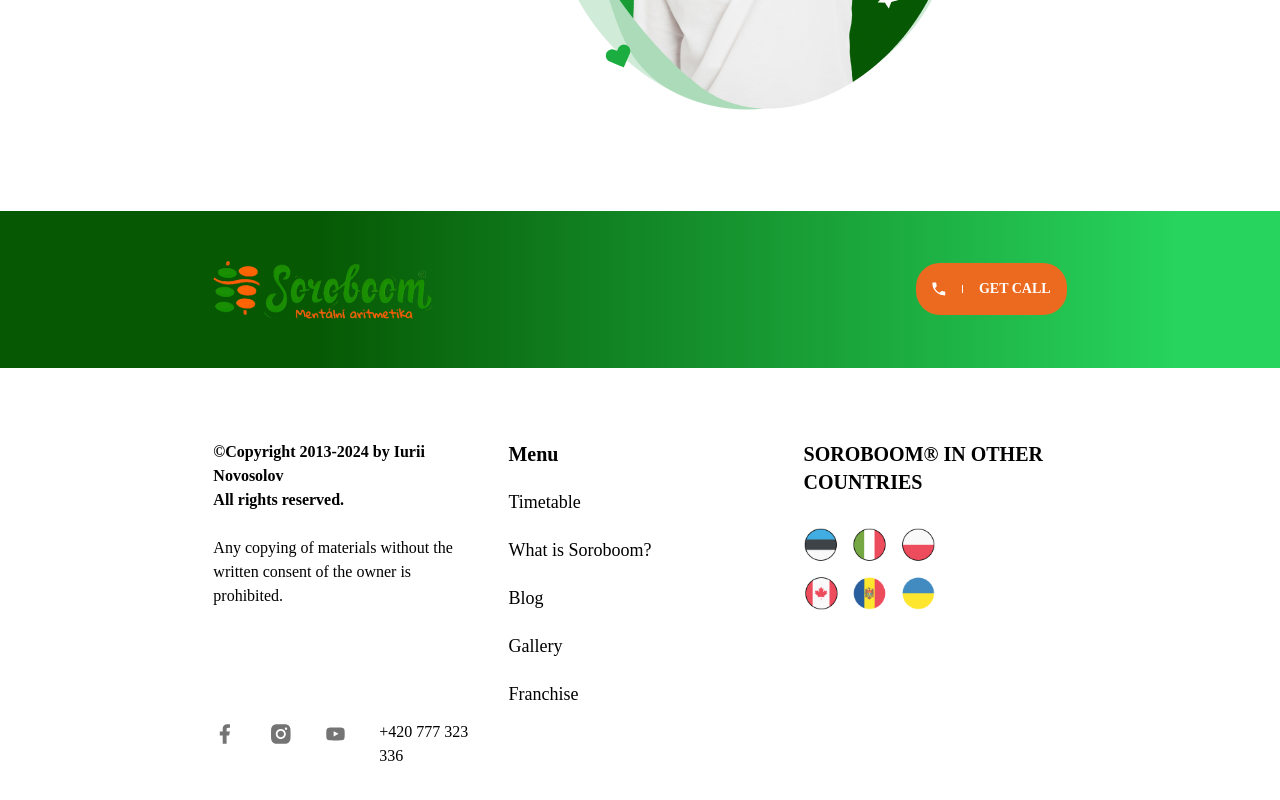
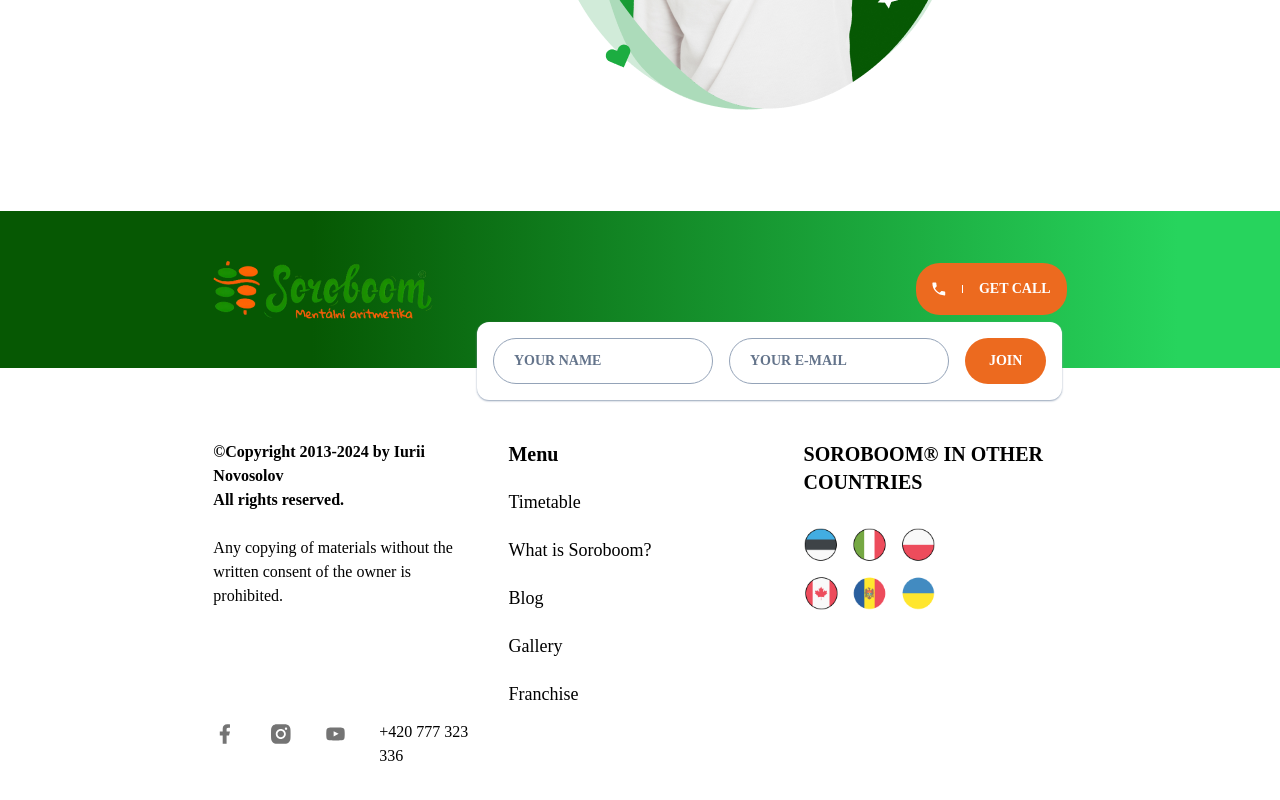
Before and after one commit to DanilaAnikin/Soroboom, a Vue app: page / in a window 1280 px wide. Shown: the part 7228-8028 px from the top of the page. Built offline with nearby package versions, Linux system fonts and the light colour scheme.

Commit message:
READY FOR PRODUCTION

```diff
--- a/src/pages/LinePage.vue
+++ b/src/pages/LinePage.vue
@@ -1,12 +1,15 @@
 <script setup lang="ts">
+import { ref } from 'vue';
 import Phone from '../icons/Phone.vue';
+
+const formOpened = ref<boolean>(true);
 </script>
 
 <template>
   <div class="flex justify-between sm:hidden w-full sm:flex-row flex-col items-center">
     <div class="sm:hidden w-full flex items-center flex-col gap-10 py-6 bg-gradient-to-b from-[#065803] from-[36.33%] to-[#27D45D] to-[100%]">
       <img src="../assets/SoroboomLogo.png" >
-      <div class="flex text-white items-center gap-4 p-4 rounded-3xl bg-[#EC6A1F] h-fit">
+      <div @click="formOpened = !formOpened" class="flex text-white items-center gap-4 p-4 rounded-3xl bg-[#EC6A1F] h-fit cursor-pointer">
         <Phone :size="14" color="white" />
         <div class="border-l border-white h-2"></div>
         <div class="flex gap-1 items-center">
@@ -14,11 +17,20 @@ import Phone from '../icons/Phone.vue';
         </div>
       </div>
     </div>
+    <div v-if="formOpened" class="p-4 rounded-xl shadow-sm shadow-slate-400 sm:w-fit bg-white absolute mt-48">
+      <form action="https://submit-form.com/Ijw2sgzQt" class="flex flex-col gap-4">
+        <input name="Name" class="px-5 py-3 outline-none rounded-3xl border border-slate-400 placeholder:text-sm text-sm placeholder:font-semibold placeholder:text-slate-500" type="text" :placeholder="`${ $t('locale.first.contact.contact_form.your_name') }`">
+        <input name="Email" class="px-5 py-3 outline-none rounded-3xl border border-slate-400 placeholder:text-sm text-sm placeholder:font-semibold placeholder:text-slate-500" type="text" :placeholder="`${ $t('locale.first.contact.contact_form.your_email') }`">
+        <button type="submit" class="cursor-pointer bg-[#EC6A1F] rounded-3xl w-full text-center justify-center sm:py-3 sm:px-6 py-3 flex items-center">
+          <span class="text-sm text-white font-semibold">{{ $t('locale.first.contact.contact_form.join') }}</span>
+        </button>
+      </form>
+    </div>
   </div>
-  <div class="sm:flex hidden w-full justify-center items-center py-12 bg-gradient-to-l from-[#27D45D] from-[7.98%] to-[#065803] to-[75.62%]">
+  <div class="sm:flex flex-col gap-10 hidden w-full justify-center items-center py-12 bg-gradient-to-l from-[#27D45D] from-[7.98%] to-[#065803] to-[75.62%]">
     <div class="w-8/12 flex justify-between items-center">
       <img src="../assets/SoroboomLogo.png" >
-      <div class="flex text-white items-center gap-4 p-4 rounded-3xl bg-[#EC6A1F] h-fit">
+      <div @click="formOpened = !formOpened" class="flex text-white items-center gap-4 p-4 rounded-3xl bg-[#EC6A1F] h-fit cursor-pointer">
         <Phone :size="14" color="white" />
         <div class="border-l border-white h-2"></div>
         <div class="flex gap-1 items-center">
@@ -26,5 +38,14 @@ import Phone from '../icons/Phone.vue';
         </div>
       </div>
     </div>
+    <div v-if="formOpened" class="p-4 rounded-xl shadow-sm shadow-slate-400 sm:w-fit bg-white absolute mt-36 right-[17%]">
+      <form action="https://submit-form.com/Ijw2sgzQt" class="flex gap-4">
+        <input name="Name" class="px-5 py-3 outline-none rounded-3xl border border-slate-400 placeholder:text-sm text-sm placeholder:font-semibold placeholder:text-slate-500" type="text" :placeholder="`${ $t('locale.first.contact.contact_form.your_name') }`">
+        <input name="Email" class="px-5 py-3 outline-none rounded-3xl border border-slate-400 placeholder:text-sm text-sm placeholder:font-semibold placeholder:text-slate-500" type="text" :placeholder="`${ $t('locale.first.contact.contact_form.your_email') }`">
+        <button type="submit" class="cursor-pointer bg-[#EC6A1F] rounded-3xl w-full text-center justify-center sm:py-3 sm:px-6 py-3 flex items-center">
+          <span class="text-sm text-white font-semibold">{{ $t('locale.first.contact.contact_form.join') }}</span>
+        </button>
+      </form>
+    </div>
   </div>
 </template>
```
